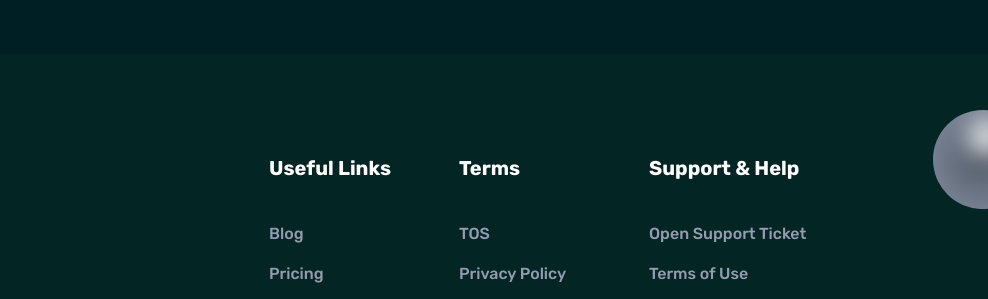
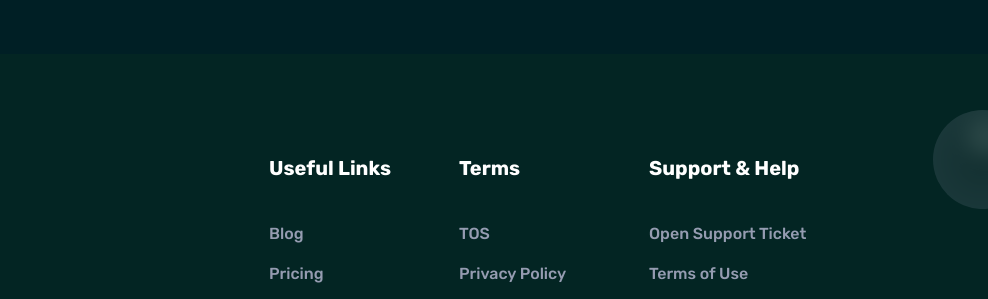
Before and after one commit to codydaniels/snap, an Eleventy site: page src/home/index.md in a window 1280 px wide. Shown: the part 6423-6722 px from the top of the page, 292-1280 px from the left. Built offline with nearby package versions, Linux system fonts and the light colour scheme; Eleventy itself is replaced by a stand-in of ours; files that its build step writes are made by us from their sources.

Commit message:
Reduce opacity on popping circle

```diff
--- a/src/_includes/footer.njk
+++ b/src/_includes/footer.njk
@@ -96,7 +96,7 @@
     </div>
   </div> #}
   <div class="absolute right-0 top-14 z-[-1]">
-    <svg width="55" height="99" viewBox="0 0 55 99" fill="none" xmlns="http://www.w3.org/2000/svg">
+    <svg style="opacity:.2" width="55" height="99" viewBox="0 0 55 99" fill="none" xmlns="http://www.w3.org/2000/svg">
       <circle opacity="0.8" cx="49.5" cy="49.5" r="49.5" fill="#959CB1" />
       <mask id="mask0_94:899" style="mask-type: alpha" maskUnits="userSpaceOnUse" x="0" y="0" width="99" height="99">
         <circle opacity="0.8" cx="49.5" cy="49.5" r="49.5" fill="#4A6CF7" />
```
